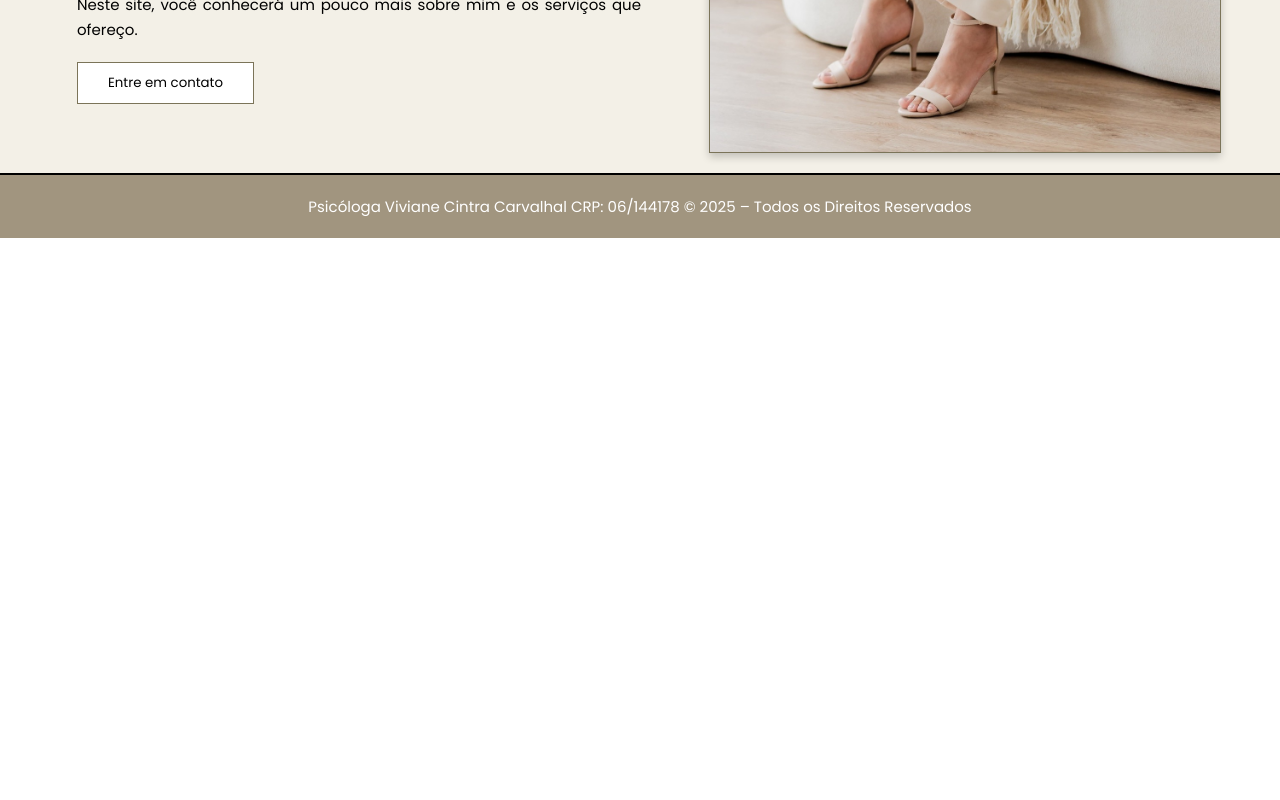
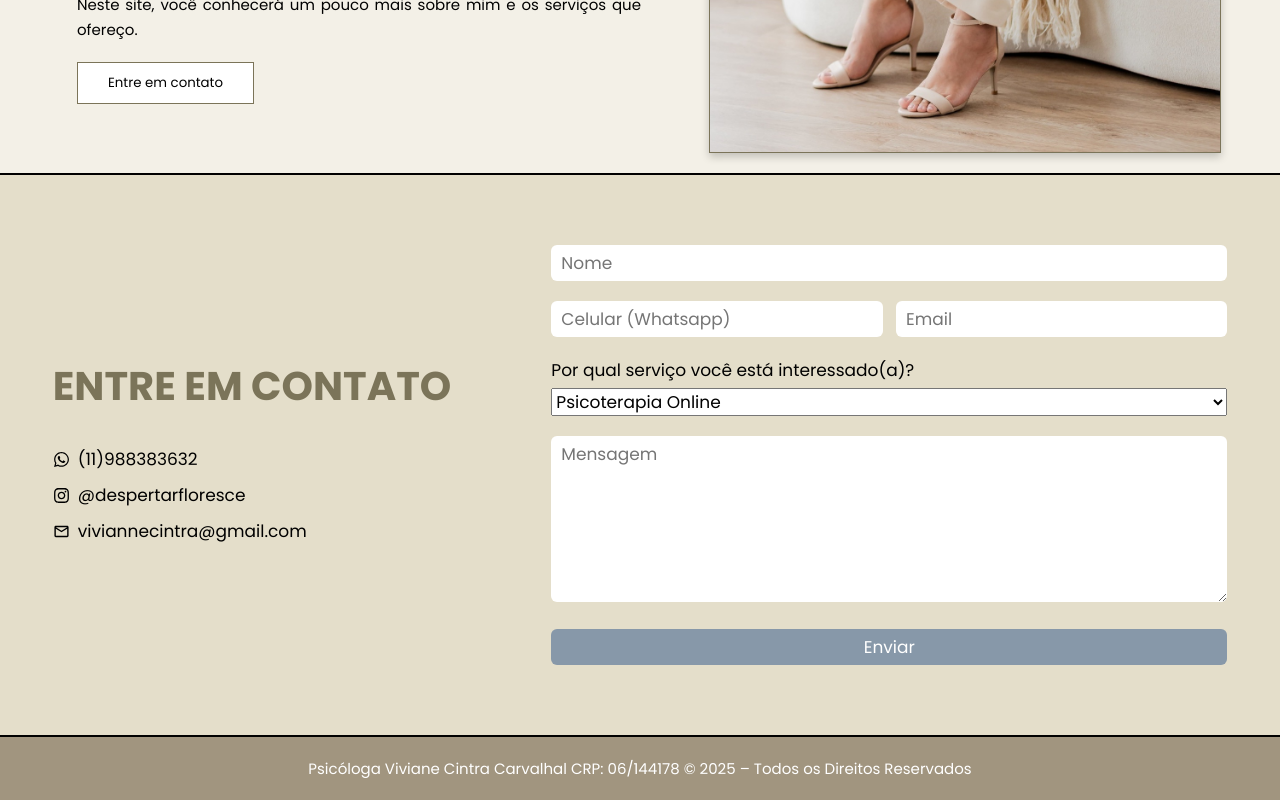
Before and after one commit to Cintrex01/site-psicologa, a React (Vite) app: page / in a window 1280 px wide. Shown: the part 787-1587 px from the top of the page. Before the commit the page ends 1025 px from the top, so only its background shows below. Built offline with nearby package versions, Linux system fonts and the light colour scheme.

Commit message:
Add 'Contact' section styles

```diff
--- a/package.json
+++ b/package.json
@@ -11,7 +11,8 @@
   },
   "dependencies": {
     "react": "^19.1.0",
-    "react-dom": "^19.1.0"
+    "react-dom": "^19.1.0",
+    "react-icons": "^5.5.0"
   },
   "devDependencies": {
     "@eslint/js": "^9.30.1",
--- /dev/null
+++ b/src/components/Contact/Contact.jsx
@@ -0,0 +1,77 @@
+import styles from "./Contact.module.css";
+import { FaWhatsapp } from "react-icons/fa";
+import { FaInstagram } from "react-icons/fa";
+import { MdOutlineEmail } from "react-icons/md";
+
+function Contact() {
+  return (
+    <div className={styles.contact}>
+      <div>
+        <div className={styles.contactTitle}>
+          <h1>ENTRE EM CONTATO</h1>
+        </div>
+        <div className={styles.contactLinks}>
+          <div className={styles.link}>
+            <i>
+              <FaWhatsapp />
+            </i>
+            <p>(11)988383632</p>
+          </div>
+          <div>
+            <a
+              className={styles.link}
+              href="https://www.instagram.com/despertarfloresce/"
+              target="_blank"
+            >
+              <i>
+                <FaInstagram />
+              </i>
+              <p>@despertarfloresce</p>
+            </a>
+          </div>
+          <div className={styles.link}>
+            <i>
+              <MdOutlineEmail />
+            </i>
+            <p>viviannecintra@gmail.com</p>
+          </div>
+        </div>
+      </div>
+      <div className={styles.contactForm}>
+        <form action="">
+          <div className={styles.inputName}>
+            <input type="text" id="name" placeholder="Nome" />
+          </div>
+          <div className={styles.inputPhoneEmail}>
+            <input type="text" id="phone" placeholder="Celular (Whatsapp)" />
+            <input type="email" id="email" placeholder="Email" />
+          </div>
+          <div className={styles.inputSelect}>
+            <label for="service">
+              Por qual serviço você está interessado(a)?
+            </label>
+            <select name="service" id="service">
+              <option value="psicoterapiaOnline">Psicoterapia Online</option>
+              <option value="parcerias">Parcerias</option>
+              <option value="palestras">Palestras</option>
+              <option value="outros">Outros</option>
+            </select>
+          </div>
+          <div className={styles.inputMessage}>
+            <textarea
+              rows="6"
+              name="message"
+              id="message"
+              placeholder="Mensagem"
+            ></textarea>
+          </div>
+          <div className={styles.formButton}>
+            <input type="submit" value="Enviar" />
+          </div>
+        </form>
+      </div>
+    </div>
+  );
+}
+
+export default Contact;
--- /dev/null
+++ b/src/components/Contact/Contact.module.css
@@ -0,0 +1,125 @@
+.contact {
+  background-color: #e4deca;
+  border-top: 2px solid #000;
+  display: flex;
+  flex-direction: row;
+  justify-content: center;
+  align-items: center;
+  padding: 20px;
+  padding-bottom: 70px;
+  padding-top: 70px;
+}
+
+.contactTitle {
+  color: #7b7459;
+  font-size: 20px;
+  padding-bottom: 30px;
+}
+
+.contactLinks {
+  display: flex;
+  flex-direction: column;
+  font-size: 17px;
+}
+
+.link {
+  display: flex;
+  flex-direction: row;
+  align-items: center;
+  text-decoration: none;
+  color: #000;
+  padding-bottom: 10px;
+}
+
+.link i {
+  display: flex;
+  justify-content: center;
+  align-items: center;
+  padding-right: 8px;
+}
+
+.contactForm {
+  display: flex;
+  flex-direction: column;
+  margin-left: 100px;
+}
+
+.inputName {
+  padding-bottom: 20px;
+}
+
+.inputName input {
+  width: 100%;
+  padding-left: 10px;
+  padding-top: 5px;
+  padding-bottom: 5px;
+  font-size: 17px;
+  border-radius: 6px;
+  border: none;
+}
+
+.inputPhoneEmail {
+  display: flex;
+  flex-direction: row;
+  justify-content: space-between;
+  padding-bottom: 20px;
+}
+
+.inputPhoneEmail input {
+  width: 49%;
+  padding-left: 10px;
+  padding-top: 5px;
+  padding-bottom: 5px;
+  font-size: 17px;
+  border-radius: 6px;
+  border: none;
+}
+
+.inputSelect {
+  display: flex;
+  flex-direction: column;
+}
+
+.inputSelect label {
+  font-size: 17px;
+  padding-bottom: 5px;
+}
+
+.inputSelect select {
+  margin-bottom: 20px;
+  font-size: 17px;
+}
+
+.inputMessage {
+  padding-bottom: 20px;
+}
+
+.inputMessage textarea {
+  font-size: 17px;
+  width: 100%;
+  padding-left: 10px;
+  padding-top: 5px;
+  padding-bottom: 5px;
+  border-radius: 6px;
+  border: none;
+  resize: vertical;
+}
+
+.formButton {
+}
+
+.formButton input {
+  background-color: #8798a9;
+  color: #fff;
+  border: none;
+  border-radius: 6px;
+  width: 100%;
+  padding-top: 5px;
+  padding-bottom: 5px;
+  font-size: 17px;
+  cursor: pointer;
+}
+
+.formButton input:hover {
+  background-color: #6e7c89;
+}
--- a/src/pages/Home/Index.jsx
+++ b/src/pages/Home/Index.jsx
@@ -1,6 +1,7 @@
 import styles from "./Index.module.css";
 import Footer from "../../components/Footer/Footer";
 import Header from "../../components/Header/Header";
+import Contact from "../../components/Contact/Contact";
 import aboutMeImage from "../../assets/images/aboutMeImage.jpg";
 
 function Index() {
@@ -52,6 +53,7 @@ function Index() {
           />
         </div>
       </div>
+      <Contact />
       <Footer />
     </div>
   );
```
Also changed, not shown: 1 other file (tests, documents, lock files or other folders).
